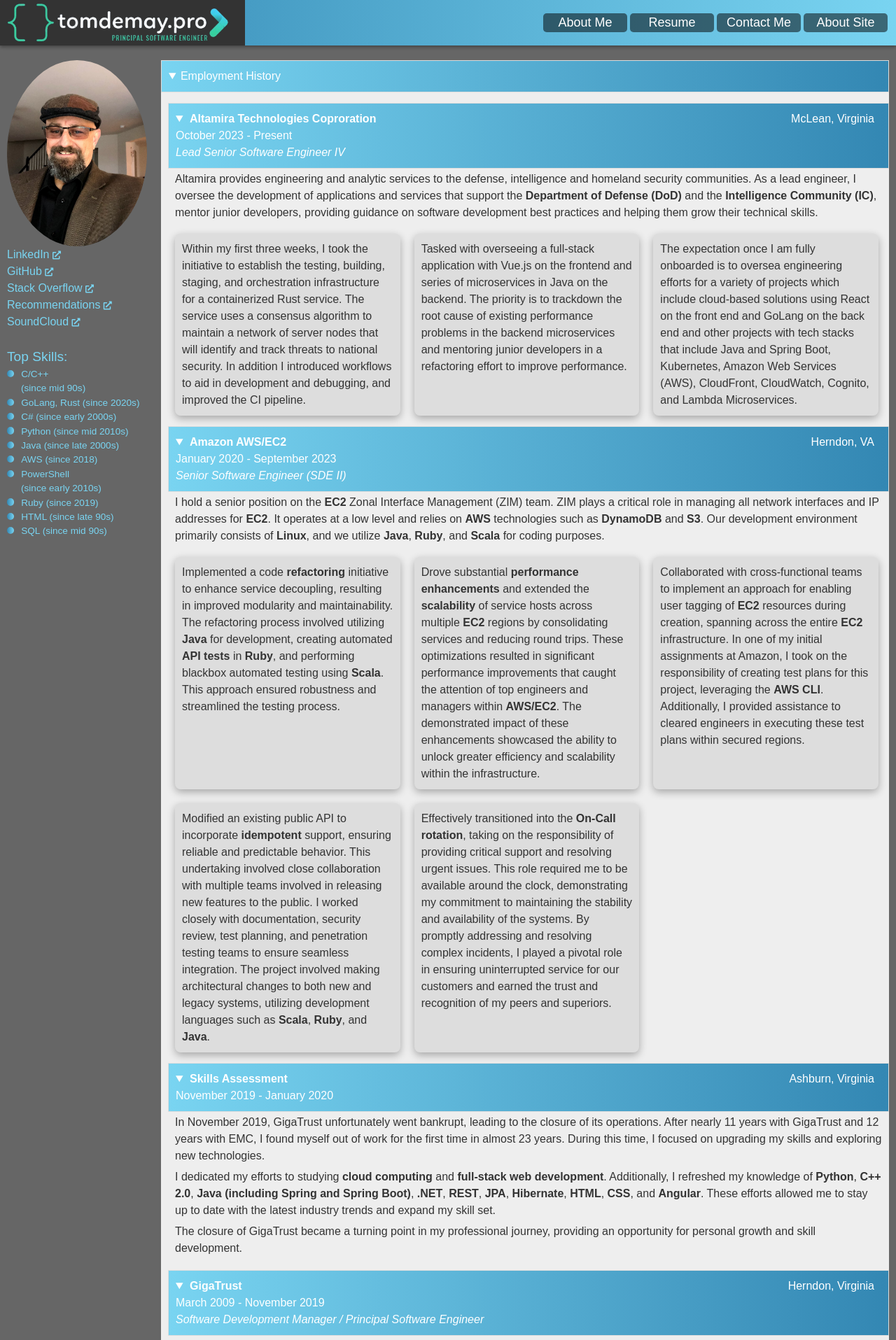
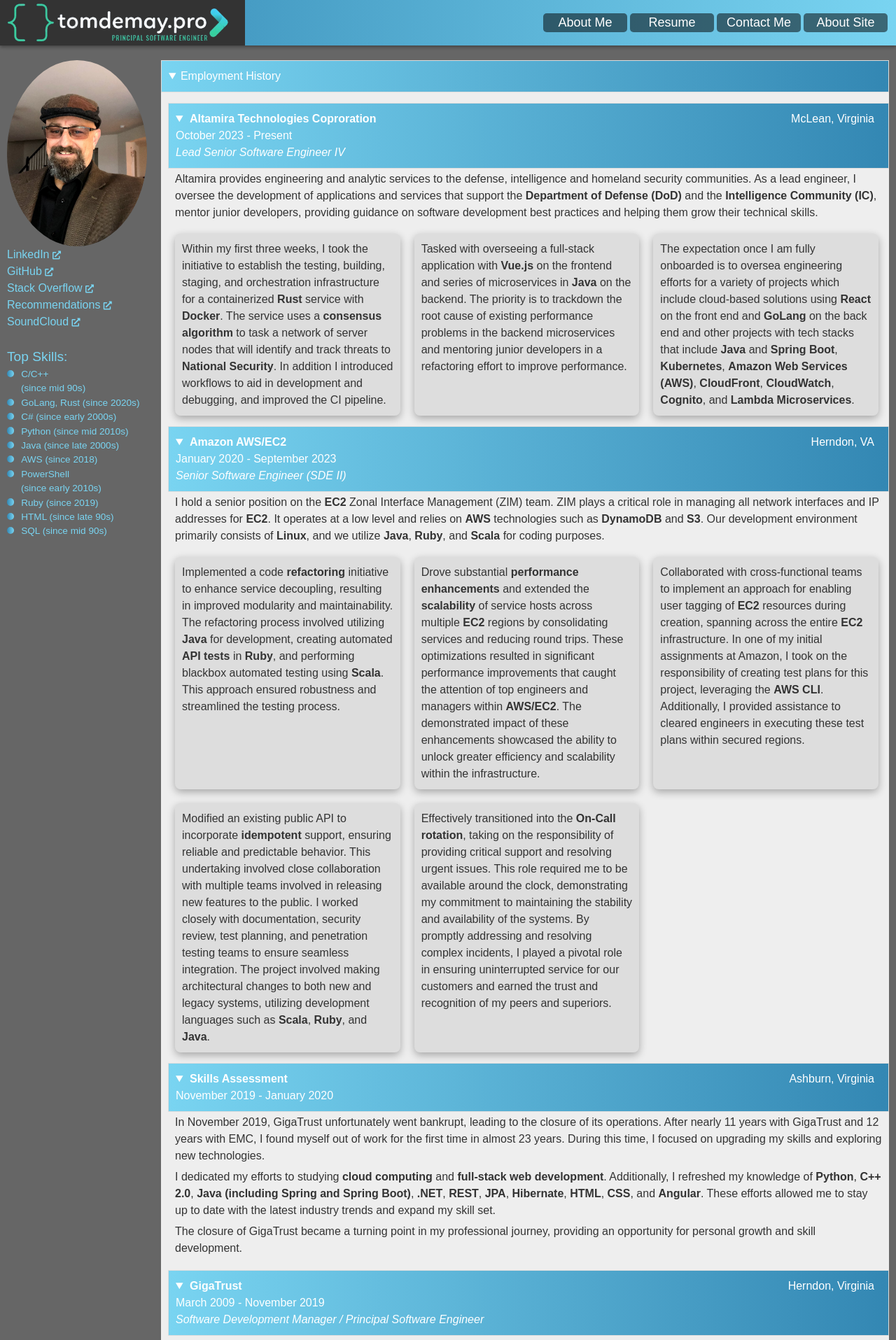
Before and after one commit to tomdemay/tomdemaypro, a Jekyll site: the page built from employmenthistory.html, in a window 1280 px wide. Shown: the top 1915 px of the page at 70% size. Built offline with Jekyll 4.4.1, drawn with Linux system fonts in a browser that asks for light colours.

```diff
--- a/_includes/resume/education.html
+++ b/_includes/resume/education.html
@@ -93,7 +93,7 @@
         </li>
         <li>
             <span class="left">
-                Strayer University<br>
+                Strayer University - Bachelors in Computer Science<br>
                 <i>Completed 4 years of college in one year by teaching myself the material and testing out of
                     classes.</i><br>
                 Summa Cum Laude (4.0 GPA)<br>
--- a/_includes/resume/employmenthistory/altamira.html
+++ b/_includes/resume/employmenthistory/altamira.html
@@ -12,20 +12,24 @@
 
     <ul class="projects-list">
         <li>Within my first three weeks, I took the initiative to establish the testing, building, staging, and
-            orchestration infrastructure for a containerized Rust service. The service uses a consensus algorithm to
-            maintain a network of server nodes that will identify and track threats to national security. In addition I
-            introduced workflows to aid in development and debugging, and improved the CI pipeline.
+            orchestration infrastructure for a containerized <strong>Rust</strong> service with <strong>Docker</strong>.
+            The service uses a <strong>consensus algorithm</strong> to task a network of server nodes that will
+            identify and track threats to <strong>National Security</strong>. In addition I introduced workflows to aid
+            in development and debugging, and improved the CI pipeline.
         </li>
         <li>
-            Tasked with overseeing a full-stack application with Vue.js on the frontend and series of microservices in
-            Java on the backend. The priority is to trackdown the root cause of existing performance problems in the
-            backend microservices and mentoring junior developers in a refactoring effort to improve performance.
+            Tasked with overseeing a full-stack application with <strong>Vue.js</strong> on the frontend and series of
+            microservices in <strong>Java</strong> on the backend. The priority is to trackdown the root cause of
+            existing performance problems in the backend microservices and mentoring junior developers in a refactoring
+            effort to improve performance.
         </li>
         <li>
             The expectation once I am fully onboarded is to oversea engineering efforts for a variety of projects which
-            include cloud-based solutions using React on the front end and GoLang on the back end and other projects
-            with tech stacks that include Java and Spring Boot, Kubernetes, Amazon Web Services (AWS), CloudFront,
-            CloudWatch, Cognito, and Lambda Microservices.
+            include cloud-based solutions using <strong>React</strong> on the front end and <strong>GoLang</strong> on
+            the back end and other projects with tech stacks that include <strong>Java</strong> and <strong>Spring
+                Boot</strong>, <strong>Kubernetes</strong>, <strong>Amazon Web Services (AWS)</strong>,
+            <strong>CloudFront</strong>, <strong>CloudWatch</strong>, <strong>Cognito</strong>, and <strong>Lambda
+                Microservices</strong>.
         </li>
     </ul>
 </details>
```
